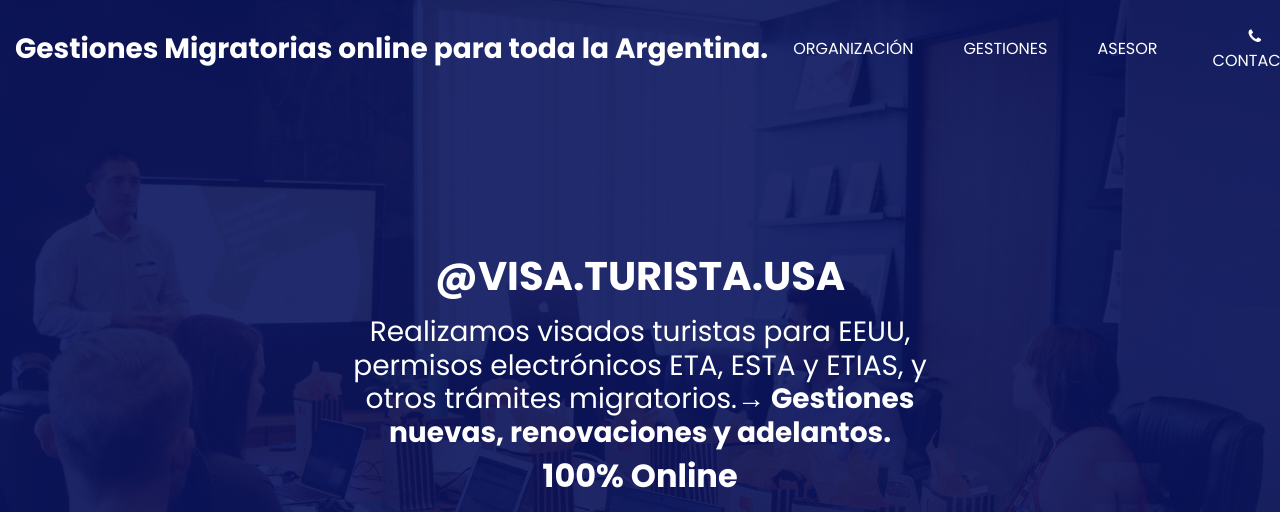
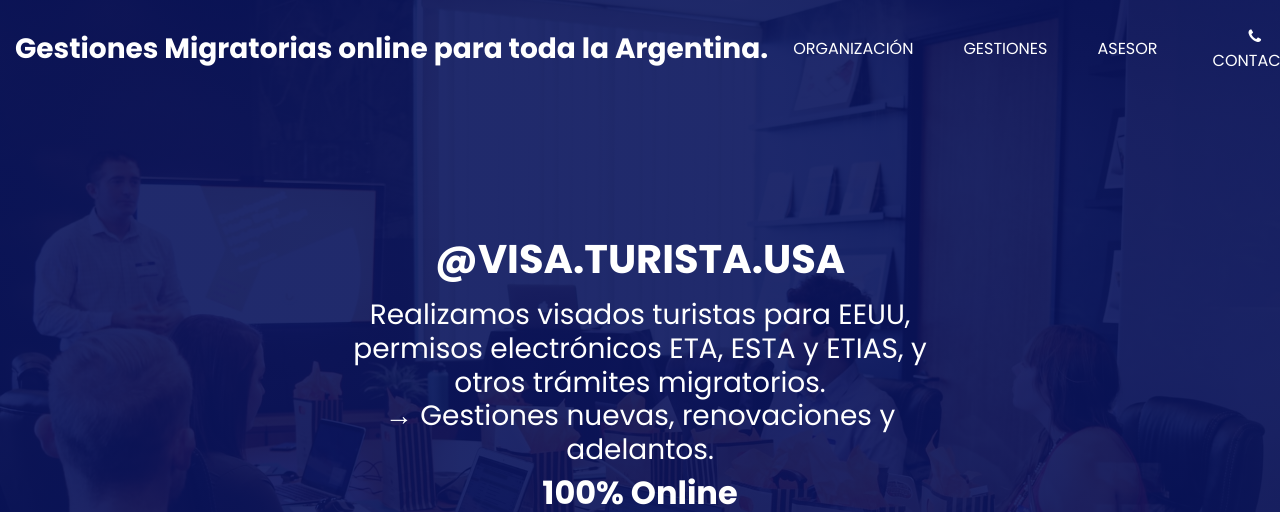
Before and after one commit to facu118/visa.turista.usa, a plain HTML site: page index.html in a window 1280 px wide. Shown: the top 512 px of the page. Drawn offline with nearby package versions, Linux system fonts and the light colour scheme; a script that the page names is missing.

Commit message:
Update index.html

```diff
--- a/index.html
+++ b/index.html
@@ -101,7 +101,7 @@
 
               </h1>
               <h3>
-                Realizamos visados turistas para EEUU, permisos electrónicos ETA, ESTA  y ETIAS, y otros trámites migratorios.<strong>→ Gestiones nuevas, renovaciones y adelantos.</strong>
+                Realizamos visados turistas para EEUU, permisos electrónicos ETA, ESTA  y ETIAS, y otros trámites migratorios.<br/strong>→ Gestiones nuevas, renovaciones y adelantos.</strong>
               </h3>
               <h2 style="font-weight: bold;">100% Online</h2>
             </div>
```
